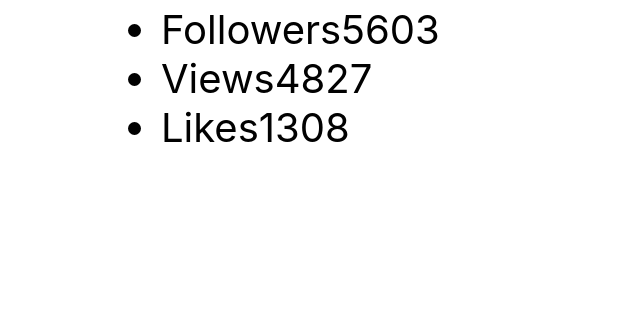
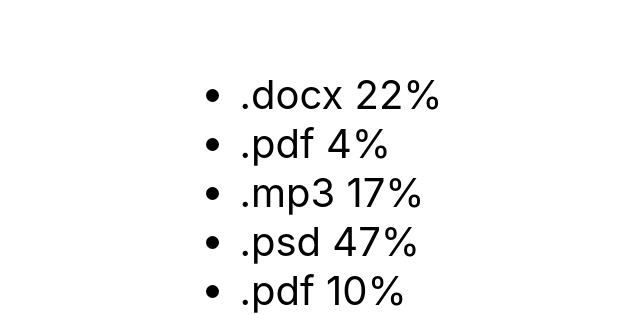
Before and after one commit to MikiMarcinkowski/goit-react-hw-01-components, a React (Create React App) app: page / in a window 1280 px wide. Shown: the part 610-925 px from the top of the page, without its empty margins (319-959 px from the left). Before the commit the page ends 802 px from the top, so only its background shows below. Built offline with nearby package versions, Linux system fonts and the light colour scheme.

Commit message:
second-task--v1

```diff
--- a/src/components/App.jsx
+++ b/src/components/App.jsx
@@ -1,5 +1,7 @@
 import { Profile } from './Profile/index';
+import { Statistics } from './Statistics/index';
 import user from '../data/user.json';
+import data from '../data/data.json';
 
 
 
@@ -9,6 +11,7 @@ export const App = () => {
       style={{
         height: '100vh',
         display: 'flex',
+        flexDirection: 'column',
         justifyContent: 'center',
         alignItems: 'center',
         fontSize: 40,
@@ -22,6 +25,8 @@ export const App = () => {
         avatar={user.avatar}
         stats={user.stats}
       />
+
+      <Statistics title="Upload stats" stats={data} />
     </div>
   );
 };
--- /dev/null
+++ b/src/components/Statistics/index.js
@@ -0,0 +1 @@
+export * from './statistics';
--- /dev/null
+++ b/src/components/Statistics/statistics.jsx
@@ -0,0 +1,14 @@
+
+
+export const Statistics = ({ stats, title }) => (
+
+  <ul>
+    {stats.map(stat => (
+        <li class="item" key={stat.id} >
+
+            <span class="label">{stat.label}</span>
+        <span class="percentage"> {stat.percentage}%</span>
+      </li>
+    ))}
+  </ul>
+);
```
